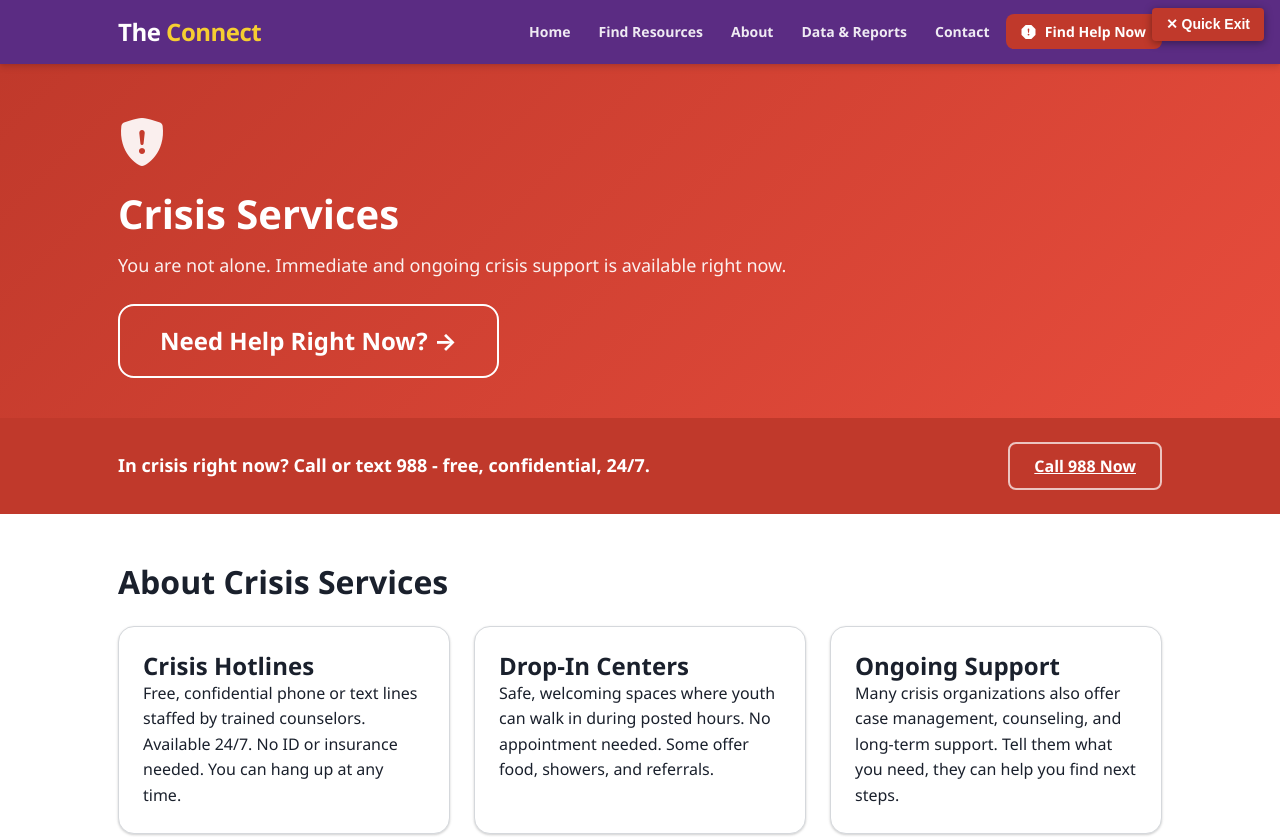
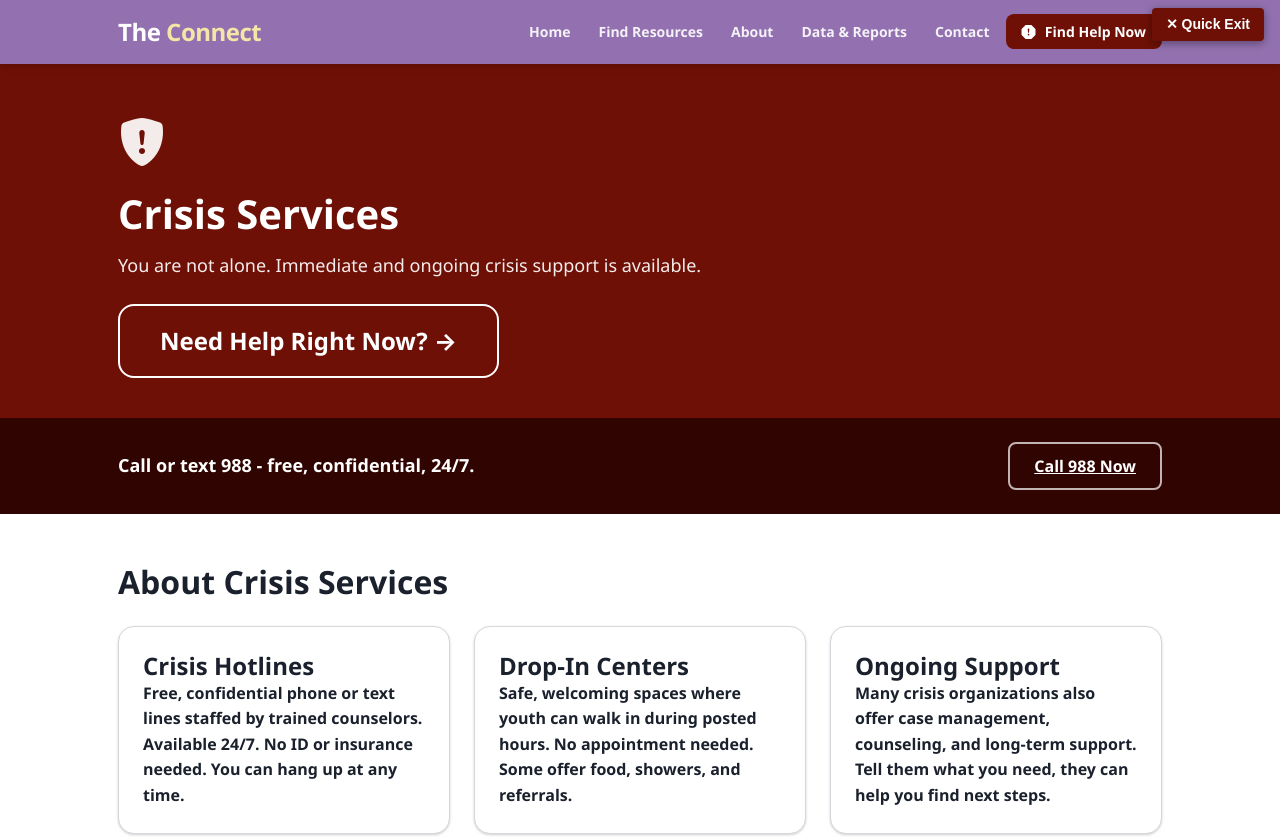
Before and after one commit to sarahkinnunen/michiganconnect, a plain HTML site: page category/crisis.html in a window 1280 px wide. Shown: the top 837 px of the page. Drawn offline with nearby package versions, Linux system fonts and the light colour scheme.

Commit message:
modified:   category/crisis.html 	modified:   css/styles.css 	modified:   index.html

```diff
--- a/category/crisis.html
+++ b/category/crisis.html
@@ -53,7 +53,7 @@
       <div class="container">
         <p style="font-size:3rem;margin-bottom:.5rem" aria-hidden="true"><i class="bi bi-shield-fill-exclamation" aria-hidden="true"></i></p>
         <h1>Crisis Services</h1>
-        <p>You are not alone. Immediate and ongoing crisis support is available right now.</p>
+        <p>You are not alone. Immediate and ongoing crisis support is available.</p>
         <a href="../find-help.html" class="btn btn-outline btn-lg" style="color:#fff;border-color:#fff;margin-top:1.5rem">
           Need Help Right Now? →
         </a>
@@ -63,7 +63,7 @@
     <!-- Immediate access callout -->
     <div class="crisis-banner" role="complementary" aria-label="Immediate crisis help">
       <div class="container">
-        <p><strong>In crisis right now?</strong> Call or text <strong>988</strong> - free, confidential, 24/7.</p>
+        <p><strong> Call or text <strong>988</strong> - free, confidential, 24/7.</p>
         <a href="tel:988" class="btn btn-outline" style="color:#fff;border-color:rgba(255,255,255,.7)">
           Call 988 Now
         </a>
--- a/css/styles.css
+++ b/css/styles.css
@@ -6,13 +6,13 @@
 /* ── CSS Custom Properties ───────────────────────────────── */
 :root {
   /* Brand colors */
-  --color-primary:        #5b2c83;   /* same as home-page only */
+  --color-primary:        #9371b0;   /* same as home-page only */
   --color-primary-dark:   #4a235a;   /* darker */
   --color-primary-light:  #7d3c98;   /* lighter */
-  --color-accent:         #f6ce31;   /* warm yellow */
+  --color-accent:         #f5e5a7;   /* warm yellow */
   --color-accent-dark:    #ca6f1e;
-  --color-crisis:         #c0392b;   /* urgent red */
-  --color-crisis-dark:    #a93226;
+  --color-crisis:         #6f1006;   /* urgent red */
+  --color-crisis-dark:    #300501;
 
   /* Neutrals */
   --color-bg:             #f5f7fa;
@@ -24,10 +24,10 @@
 
   /* Category colors */
   --color-housing:        #5b2c83;
-  --color-food:           #27ae60;
+  --color-food:           #6e9b77;
   --color-health:         #8e44ad;
   --color-legal:          #2c3e50;
-  --color-crisis-cat:     #c0392b;
+  --color-crisis-cat:     #6f1006;
 
   /* Typography */
   --font-body:  'Segoe UI', system-ui, -apple-system, sans-serif;
@@ -69,7 +69,7 @@
 
 /* Homepage-only brand shift to purple */
 body.landing-page {
-  --color-primary:        #5b2c83;
+  --color-primary:        #9371b0;
   --color-primary-dark:   #4a235a;
   --color-primary-light:  #7d3c98;
   --focus-ring: 0 0 0 3px rgba(125,60,152,.45);
@@ -702,7 +702,7 @@ main { flex: 1; }
 
 /* ── Crisis / Emergency Banner ────────────────────────────── */
 .crisis-banner {
-  background: var(--color-crisis);
+  background: var(--color-crisis-dark);
   color: #fff;
   padding: var(--space-6) 0;
 }
@@ -914,10 +914,10 @@ main { flex: 1; }
 .category-header p { opacity: .92; font-size: var(--font-size-lg); }
 
 .category-header[data-category="housing"] { background: linear-gradient(135deg, var(--color-housing), #2e86c1); }
-.category-header[data-category="food"]    { background: linear-gradient(135deg, #1e8449, var(--color-food));    }
+.category-header[data-category="food"]    { background: linear-gradient(135deg, #0a2c18, var(--color-food));    }
 .category-header[data-category="health"]  { background: linear-gradient(135deg, #6c3483, var(--color-health));  }
 .category-header[data-category="legal"]   { background: linear-gradient(135deg, var(--color-legal), #566573);   }
-.category-header[data-category="crisis"]  { background: linear-gradient(135deg, var(--color-crisis-cat), #e74c3c); }
+.category-header[data-category="crisis"]  { background: linear-gradient(135deg, var(--color-crisis-cat), #6f1006); }
 
 /* ── Announcement Bar ─────────────────────────────────────── */
 .announcement-bar {
```
Also changed, not shown: index.html (+2 -2 lines).
